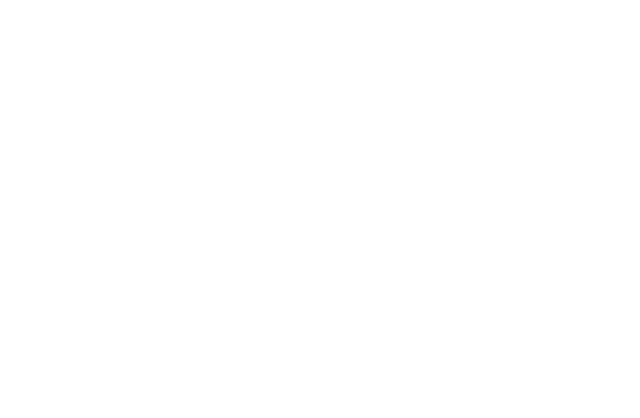
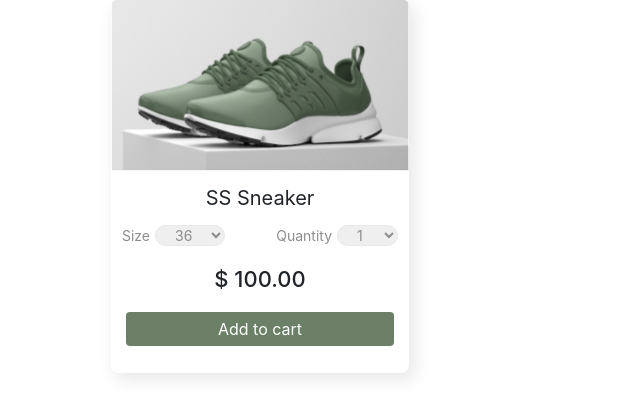
Before and after one commit to RuanRamalho/payment-list, a React (Create React App) app: page / in a window 1280 px wide. Shown: the top 418 px of the page, without its empty margins (0-640 px from the left). Built offline with nearby package versions, Linux system fonts and the light colour scheme.

Commit message:
refactor(): change location files

```diff
--- a/src/pages/Sneaker/index.js
+++ b/src/components/Sneaker/index.js
@@ -1,12 +1,10 @@
 import React from 'react';
-import Header from '../../components/Header';
 import * as S from './style';
 import sneakerSS from './images/sneakerSS.png';
-import Button from '../../components/Button';
+import Button from '../Button';
 
 const Store = () => (
   <>
-    <Header />
     <div className="container">
       <div className="row">
         <div className="col-12 col-md-6 col-lg-4 d-flex justify-content-center">
--- /dev/null
+++ b/src/pages/Store/index.js
@@ -0,0 +1,10 @@
+import React from 'react';
+import Sneaker from '../../components/Sneaker';
+
+const Store = () => (
+  <>
+    <Sneaker />
+  </>
+);
+
+export default Store;
--- a/src/routes.js
+++ b/src/routes.js
@@ -1,11 +1,11 @@
 import React from 'react';
 import { BrowserRouter, Switch, Route } from 'react-router-dom';
-import Sneaker from './pages/Sneaker';
+import Store from './pages/Store';
 
 const Routes = () => (
   <BrowserRouter>
     <Switch>
-      <Route exact path="/home" component={Sneaker} />
+      <Route exact path="/" component={Store} />
     </Switch>
   </BrowserRouter>
 );
```
Also changed, not shown: src/components/Header/style.js (added), src/components/Sneaker/images/sneakerSS.png (renamed from src/pages/Sneaker/images/sneakerSS.png), src/components/Sneaker/style.js (renamed from src/pages/Sneaker/style.js), 1 other file (tests, documents, lock files or other folders).
